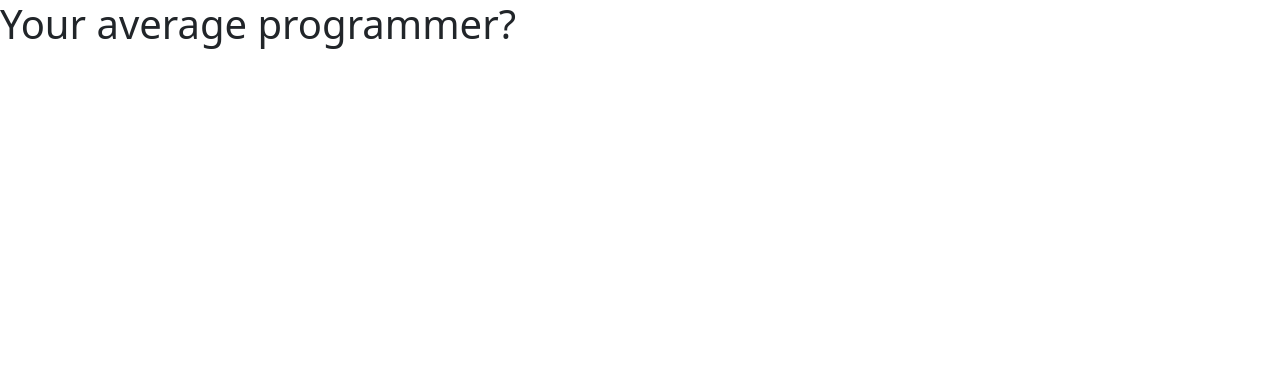
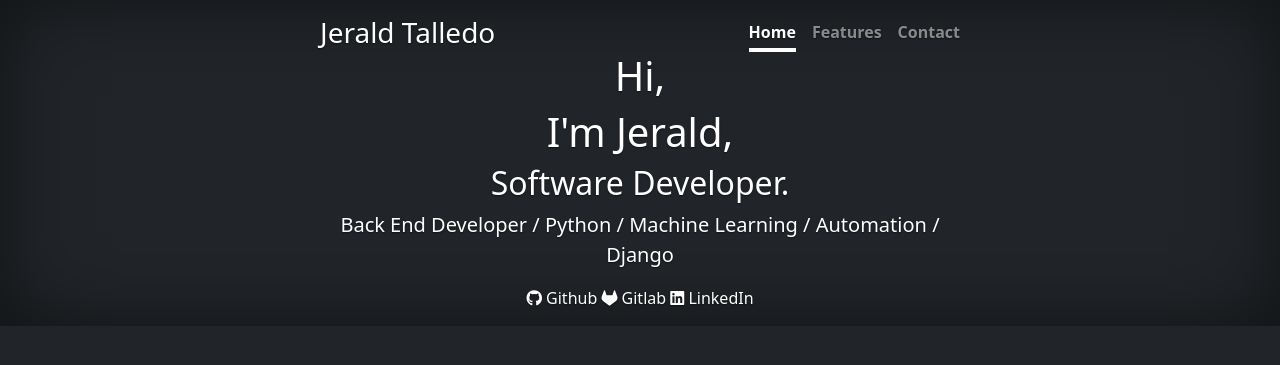
Before and after one commit to UrAvgProgrammer/Portfolio-Website, a Flask app: page / in a window 1280 px wide. Shown: the top 365 px of the page. Run offline with Flask 2, Linux system fonts and the light colour scheme; some libraries are stand-ins or nearby versions.

Commit message:
added initial design for website

```diff
--- /dev/null
+++ b/app/static/css/landing-page.css
@@ -0,0 +1,56 @@
+/*
+ * Globals
+ */
+
+
+/* Custom default button */
+.btn-secondary,
+.btn-secondary:hover,
+.btn-secondary:focus {
+  color: #333;
+  text-shadow: none; /* Prevent inheritance from `body` */
+}
+
+
+/*
+ * Base structure
+ */
+
+body {
+  text-shadow: 0 .05rem .1rem rgba(0, 0, 0, .5);
+  box-shadow: inset 0 0 5rem rgba(0, 0, 0, .5);
+}
+
+.cover-container {
+  max-width: 42em;
+}
+
+a {
+  text-decoration: none;
+}
+
+/*
+ * Header
+ */
+
+.nav-masthead .nav-link {
+  padding: .25rem 0;
+  font-weight: 700;
+  color: rgba(255, 255, 255, .5);
+  background-color: transparent;
+  border-bottom: .25rem solid transparent;
+}
+
+.nav-masthead .nav-link:hover,
+.nav-masthead .nav-link:focus {
+  border-bottom-color: rgba(255, 255, 255, .25);
+}
+
+.nav-masthead .nav-link + .nav-link {
+  margin-left: 1rem;
+}
+
+.nav-masthead .active {
+  color: #fff;
+  border-bottom-color: #fff;
+}
--- a/app/templates/landing-page.html
+++ b/app/templates/landing-page.html
@@ -1,10 +1,32 @@
 {% extends "template.html" %}
 
-{% block title %}
-	Jerald Talledo | UrAvgProgrammer
+{% block body %}
+<div class="cover-container d-flex w-100 h-100 p-3 mx-auto flex-column">
+  <header class="mb-auto">
+    <div>
+      <h3 class="float-md-start mb-0">Jerald Talledo</h3>
+      <nav class="nav nav-masthead justify-content-center float-md-end">
+        <a class="nav-link active" aria-current="page" href="#">Home</a>
+        <a class="nav-link" href="#">Features</a>
+        <a class="nav-link" href="#">Contact</a>
+      </nav>
+    </div>
+  </header>
+
+<!--   <main class="px-3">
+
+
+  </main> -->
+  	<h1>Hi,</h1>
+    <h1>I'm Jerald,</h1>
+    <h2>Software Developer.</h2>
+    <p class="lead">Back End Developer / Python / Machine Learning / Automation / Django </p>
+
+  <footer class="mt-auto text-white-50">
+    <a href="https://github.com/UrAvgProgrammer" class="text-white"><i class="fab fa-github"></i> Github</a>
+    <a href="https://gitlab.com/jrldtlld" class="text-white"><i class="fab fa-gitlab"></i> Gitlab</a>
+    <a href="https://www.linkedin.com/in/jerald-talledo-4a0016167" class="text-white"><i class="fab fa-linkedin"></i> LinkedIn</a>
+
+  </footer>
+</div>
 {% endblock %}
-
-{% block body %}
-	<h1>Your average programmer?</h1>
-
-{% endblock %}
--- a/app/templates/template.html
+++ b/app/templates/template.html
@@ -14,16 +14,22 @@
 
     <!-- Bootstrap CSS -->
     <link href="{{ url_for('static', filename='css/bootstrap/bootstrap.css') }}" rel="stylesheet">
+    <link href="{{ url_for('static', filename='css/landing-page.css') }}" rel="stylesheet">
     {% endblock %}
 
-    <title>{% block title %}{% endblock %}</title>
+    <title>UrAvgProgrammer</title>
   </head>
 
-  <body>
+  <body class="d-flex h-100 text-center text-white bg-dark">
     {% block body %}
     {% endblock %}
 
+    {% block js %}
     <!-- Bootstrap Javascript -->
     <script src="{{ url_for('static', filename='js/bootstrap/bootstrap.bundle.js') }}"></script>
+
+    <!-- fa -->
+    <script src="https://kit.fontawesome.com/6f2063b615.js" crossorigin="anonymous"></script>
+    {% endblock %}
   </body>
 </html>
```
